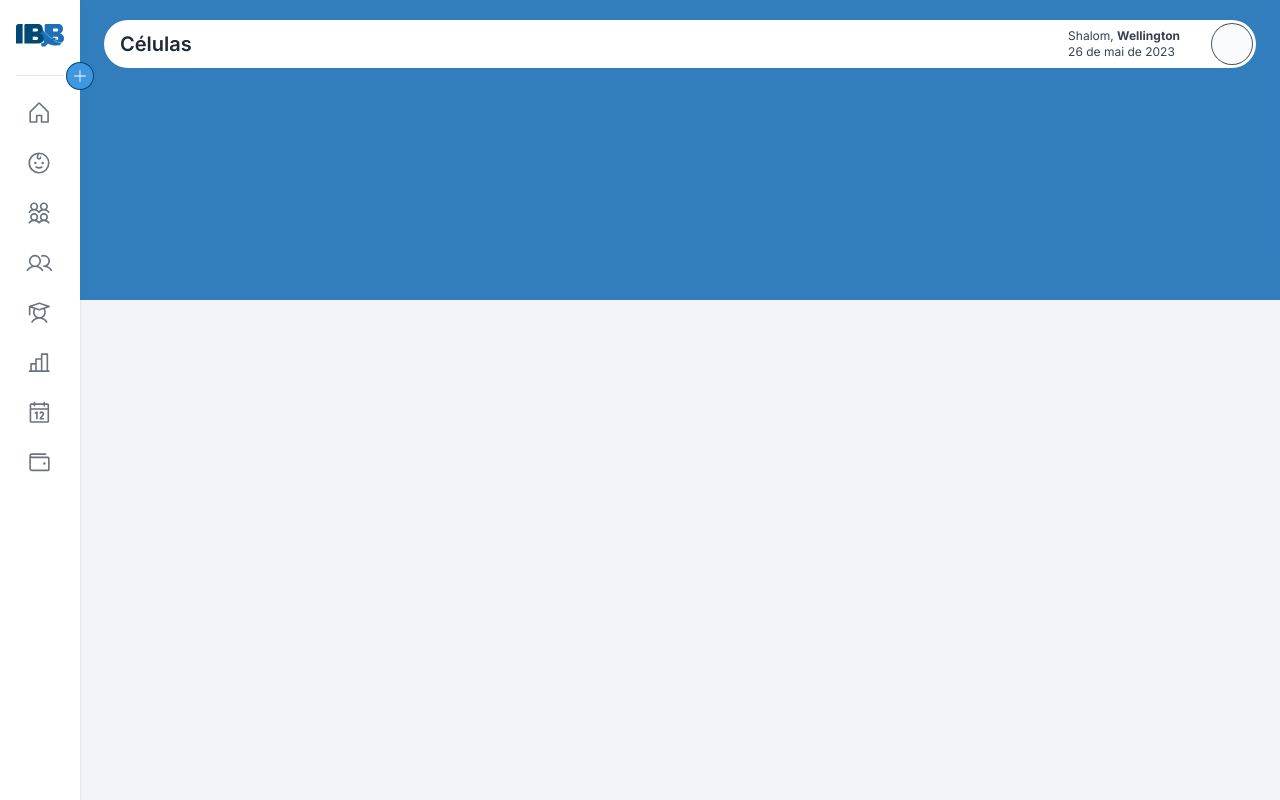
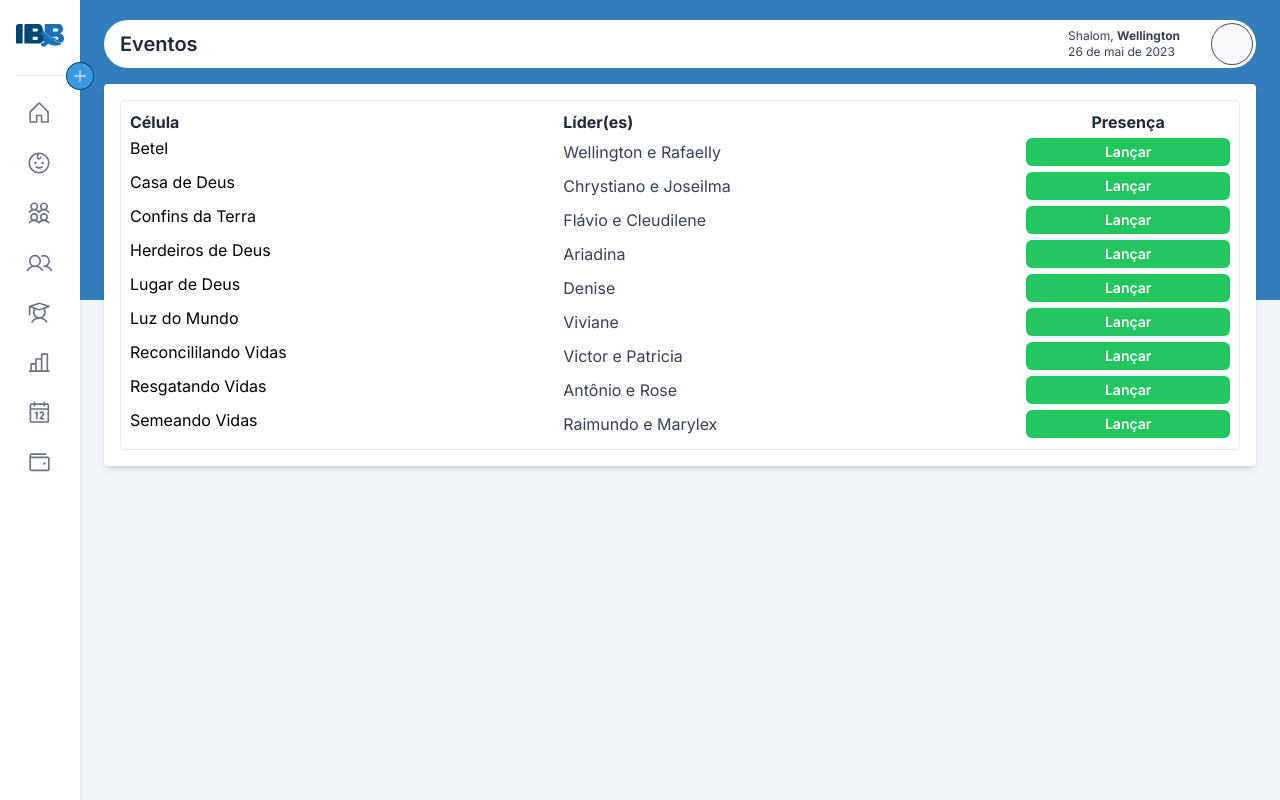
Before and after one commit to WellingtonNadson1/web, a Next.js app: page /celulas in a window 1280 px wide. Built offline with nearby package versions, Linux system fonts and the light colour scheme.

Commit message:
Add list present

```diff
--- /dev/null
+++ b/src/app/(authenticed)/celulas/controle-celula/page.jsx
@@ -0,0 +1,146 @@
+import Calendar from '@/components/Calendar'
+import Header from '@/components/Header'
+import Image from 'next/image'
+
+export default function ControleCelula() {
+  const membrosCelula = [
+    {
+      id: 1,
+      imagePerfil: '/images/man1.avif',
+      nomeMembroCelula: 'Wellington',
+      status: 'Ativo',
+      tipo: 'Membro',
+    },
+    {
+      id: 2,
+      imagePerfil: '/images/woman1.avif',
+      nomeMembroCelula: 'Rafaelly',
+      status: 'Ativo',
+      tipo: 'Membro',
+    },
+    {
+      id: 3,
+      imagePerfil: '/images/man1.avif',
+      nomeMembroCelula: 'Rocha',
+      status: 'Ativo',
+      tipo: 'Membro',
+    },
+    {
+      id: 4,
+      imagePerfil: '/images/woman1.avif',
+      nomeMembroCelula: 'Carmem',
+      status: 'Ativo',
+      tipo: 'Membro',
+    },
+    {
+      id: 5,
+      imagePerfil: '/images/man2.avif',
+      nomeMembroCelula: 'Washington',
+      status: 'Normal',
+      tipo: 'Membro',
+    },
+    {
+      id: 6,
+      imagePerfil: '/images/woman1.avif',
+      nomeMembroCelula: 'Socorro',
+      status: 'Normal',
+      tipo: 'Membro',
+    },
+    {
+      id: 7,
+      imagePerfil: '/images/man1.avif',
+      nomeMembroCelula: 'Willian',
+      status: 'Normal',
+      tipo: 'Membro',
+    },
+    {
+      id: 8,
+      imagePerfil: '/images/man2.avif',
+      nomeMembroCelula: 'Magno',
+      status: 'Normal',
+      tipo: 'Membro',
+    },
+    {
+      id: 9,
+      imagePerfil: '/images/woman1.avif',
+      nomeMembroCelula: 'Karol',
+      status: 'Normal',
+      tipo: 'Membro',
+    },
+  ]
+  return (
+    <div className="relative w-full">
+      <div className="mx-auto w-full px-4 py-2">
+        <Header titlePage="Controle de Célula" />
+      </div>
+      <div className="relative mx-auto px-6 py-2">
+        <Calendar />
+      </div>
+      <div className="relative mx-auto w-full px-4 py-2">
+        <div className="w-full rounded bg-white p-4">
+          <div className="rounded-md border p-2">
+            <table className="w-full table-auto px-2">
+              <thead>
+                <tr>
+                  <th className="text-start text-gray-800">Nome</th>
+                  <th className="text-gray-800">Status</th>
+                  <th className="text-gray-800">Tipo</th>
+                  <th className="text-gray-800">Presença</th>
+                </tr>
+              </thead>
+              <tbody className="px-4">
+                {membrosCelula.map((membro) => (
+                  <tr
+                    className="hover:rounded-md hover:bg-gray-100/90"
+                    key={membro.id}
+                  >
+                    <td>
+                      <div className="mb-2 flex items-center justify-start gap-2">
+                        <Image
+                          src={membro.imagePerfil}
+                          width={22}
+                          height={22}
+                          alt={membro.nomeMembroCelula}
+                          className={`cursor-pointer rounded-full`}
+                        />
+                        <h2>{membro.nomeMembroCelula}</h2>
+                      </div>
+                    </td>
+                    <td className="text-center">
+                      <span
+                        className={`w-full rounded-md px-2 py-1 text-center text-sm ${
+                          membro.status === 'Ativo'
+                            ? 'border border-green-200 bg-green-100 ring-green-500'
+                            : 'border border-orange-200 bg-orange-100 ring-orange-500'
+                        }`}
+                      >
+                        {membro.status}
+                      </span>
+                    </td>
+                    <td className="text-center text-gray-700">{membro.tipo}</td>
+                    <td>
+                      <div className="flex items-center justify-center gap-3 sm:gap-8">
+                        <input
+                          id="presente"
+                          name="presente"
+                          type="checkbox"
+                          className="h-4 w-4 cursor-pointer rounded border-gray-300 text-green-600 focus:ring-green-600"
+                        />
+                        <input
+                          id="faltou"
+                          name="faltou"
+                          type="checkbox"
+                          className="h-4 w-4 cursor-pointer rounded border-gray-300 text-red-600 focus:ring-red-600"
+                        />
+                      </div>
+                    </td>
+                  </tr>
+                ))}
+              </tbody>
+            </table>
+          </div>
+        </div>
+      </div>
+    </div>
+  )
+}
--- a/src/app/(authenticed)/celulas/page.jsx
+++ b/src/app/(authenticed)/celulas/page.jsx
@@ -1,9 +1,103 @@
 import Header from '@/components/Header'
 
 export default function Celulas() {
+  const celulas = [
+    {
+      id: 1,
+      nomeCelula: 'Betel',
+      lideres: 'Wellington e Rafaelly',
+    },
+    {
+      id: 2,
+      nomeCelula: 'Casa de Deus',
+      lideres: 'Chrystiano e Joseilma',
+    },
+    {
+      id: 3,
+      nomeCelula: 'Confins da Terra',
+      lideres: 'Flávio e Cleudilene',
+    },
+    {
+      id: 4,
+      nomeCelula: 'Herdeiros de Deus',
+      lideres: 'Ariadina',
+    },
+    {
+      id: 5,
+      nomeCelula: 'Lugar de Deus',
+      lideres: 'Denise',
+    },
+    {
+      id: 6,
+      nomeCelula: 'Luz do Mundo',
+      lideres: 'Viviane',
+    },
+    {
+      id: 7,
+      nomeCelula: 'Reconcililando Vidas',
+      lideres: 'Victor e Patricia',
+    },
+    {
+      id: 8,
+      nomeCelula: 'Resgatando Vidas',
+      lideres: 'Antônio e Rose',
+    },
+    {
+      id: 9,
+      nomeCelula: 'Semeando Vidas',
+      lideres: 'Raimundo e Marylex',
+    },
+  ]
   return (
-    <div className="mx-auto w-full px-4 py-2">
-      <Header titlePage="Células" />
+    <div className="relative w-full">
+      <div className="relative mx-auto w-full px-4 py-2">
+        <Header titlePage="Eventos" />
+      </div>
+
+      {/* Presenca */}
+      <div className="relative w-full">
+        <div className="relative mx-auto w-full px-6 py-2">
+          <div className="w-full rounded bg-white p-4 shadow-md">
+            <div className="rounded-md border p-2">
+              <table className="w-full table-auto px-2">
+                <thead>
+                  <tr>
+                    <th className="text-start text-gray-800">Célula</th>
+                    <th className="text-start text-gray-800">Líder(es)</th>
+                    <th className="text-gray-800">Presença</th>
+                  </tr>
+                </thead>
+                <tbody className="px-4">
+                  {celulas.map((celula) => (
+                    <tr
+                      className="hover:rounded-md hover:bg-gray-100/90"
+                      key={celula.id}
+                    >
+                      <td>
+                        <div className="mb-2">
+                          <h2>{celula.nomeCelula}</h2>
+                        </div>
+                      </td>
+
+                      <td className="text-start text-gray-700">
+                        {celula.lideres}
+                      </td>
+                      <td>
+                        <a
+                          className="block rounded-md bg-green-500 p-2 text-center text-sm font-semibold leading-3 text-white hover:bg-green-600"
+                          href="/celula/controle-celula"
+                        >
+                          Lançar
+                        </a>
+                      </td>
+                    </tr>
+                  ))}
+                </tbody>
+              </table>
+            </div>
+          </div>
+        </div>
+      </div>
     </div>
   )
 }
```
